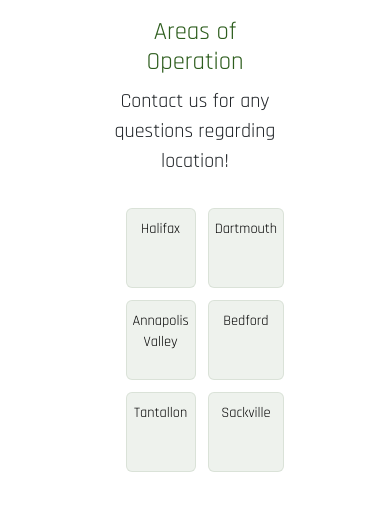
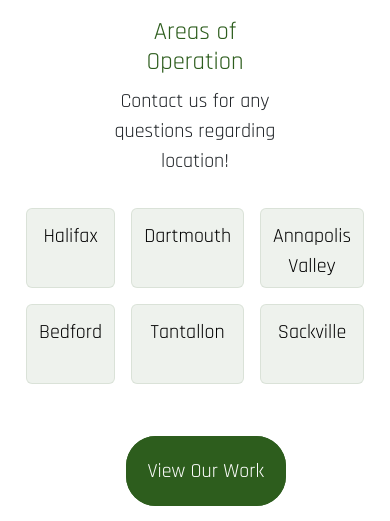
Before and after one commit to alexwhiting/GB-Painting, a plain HTML site: page index.html in a window 390 px wide. Shown: the part 2417-2938 px from the top of the page. Drawn offline with nearby package versions, Linux system fonts and the light colour scheme.

Commit message:
fixed areas

```diff
--- a/styles.css
+++ b/styles.css
@@ -410,14 +410,16 @@ html {
 
 .areas-grid {
   display: grid;
-  grid-template-columns: repeat(3, 1fr);
-  gap: 0.75rem;
+  grid-template-columns: 1fr 1fr 1fr;
+  grid-template-rows: auto auto;
+  gap: 1rem;
+  justify-content: center;
 }
 
 
 .area-item {
   background: rgba(45, 93, 29, 0.08);
-  padding: 0.75rem 0.5rem;
+  padding: 0.75rem 0.75rem;
   text-align: center;
   border-radius: 6px;
   font-weight: 500;
@@ -432,20 +434,6 @@ html {
   background: rgba(45, 93, 29, 0.15);
   transform: translateY(-2px);
   box-shadow: 0 4px 8px rgba(45, 93, 29, 0.1);
-}
-
-
-@media (max-width: 62rem) {
-  .areas-grid {
-    grid-template-columns: repeat(2, 1fr);
-  }
-}
-
-@media (max-width: 36rem) {
-  .area-item {
-    padding: 0.625rem 0.375rem;
-    font-size: 0.9rem;
-  }
 }
 
 .areas-grid a{
```
